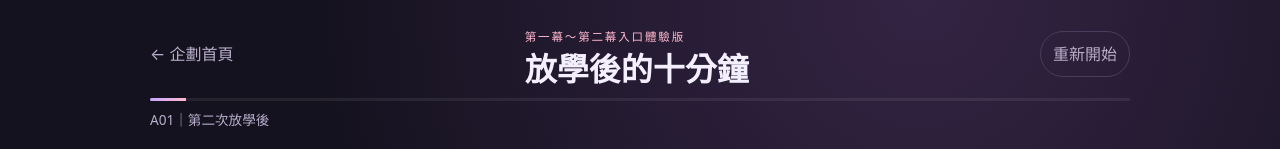
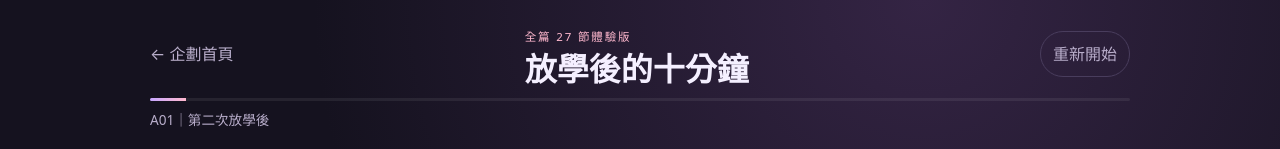
Before and after one commit to 310111-design/hina-galgame, a plain HTML site: page site/game.html in a window 1280 px wide. Shown: the top 149 px of the page. Drawn offline with Linux system fonts and the light colour scheme.

Commit message:
修正完整體驗版進度與介面標示

```diff
--- a/site/game.html
+++ b/site/game.html
@@ -4,7 +4,7 @@
   <meta charset="utf-8">
   <meta name="viewport" content="width=device-width, initial-scale=1">
   <meta name="theme-color" content="#15121f">
-  <title>放學後的十分鐘｜第一幕～第二幕入口體驗版</title>
+  <title>放學後的十分鐘｜全篇 27 節體驗版</title>
   <link rel="stylesheet" href="game.css">
 </head>
 <body>
@@ -12,7 +12,7 @@
     <header class="game-header">
       <a class="back" href="./">← 企劃首頁</a>
       <div>
-        <span class="eyebrow">第一幕～第二幕入口體驗版</span>
+        <span class="eyebrow">全篇 27 節體驗版</span>
         <h1>放學後的十分鐘</h1>
       </div>
       <button id="restart" class="ghost" type="button">重新開始</button>
```
